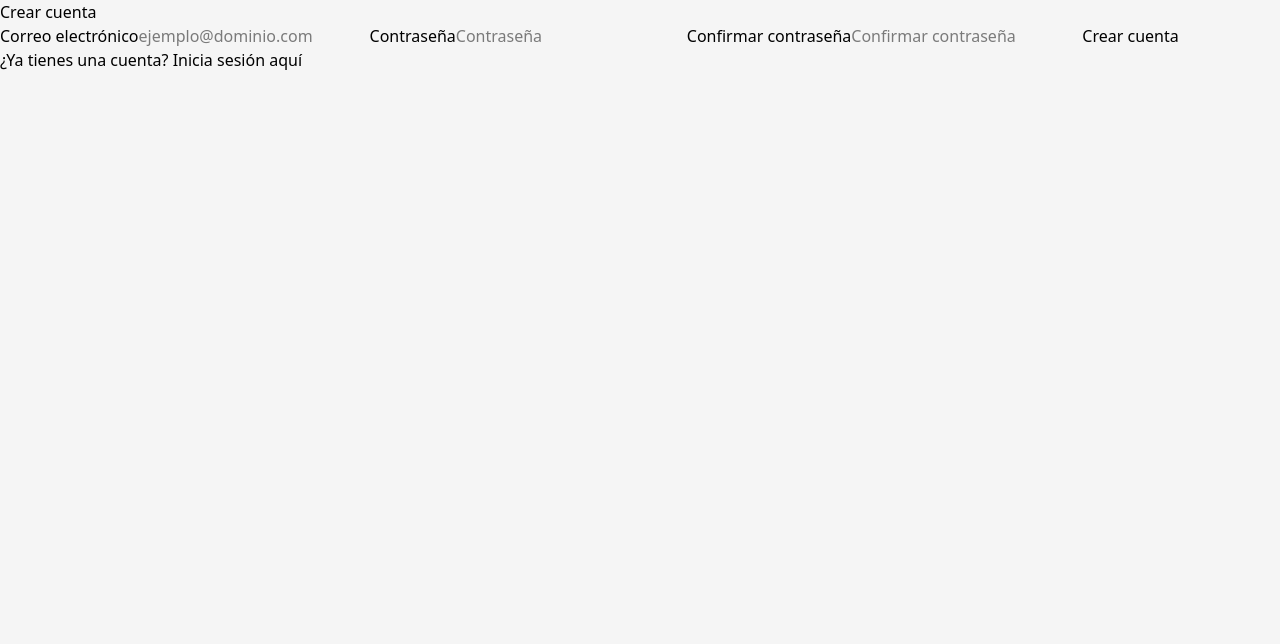
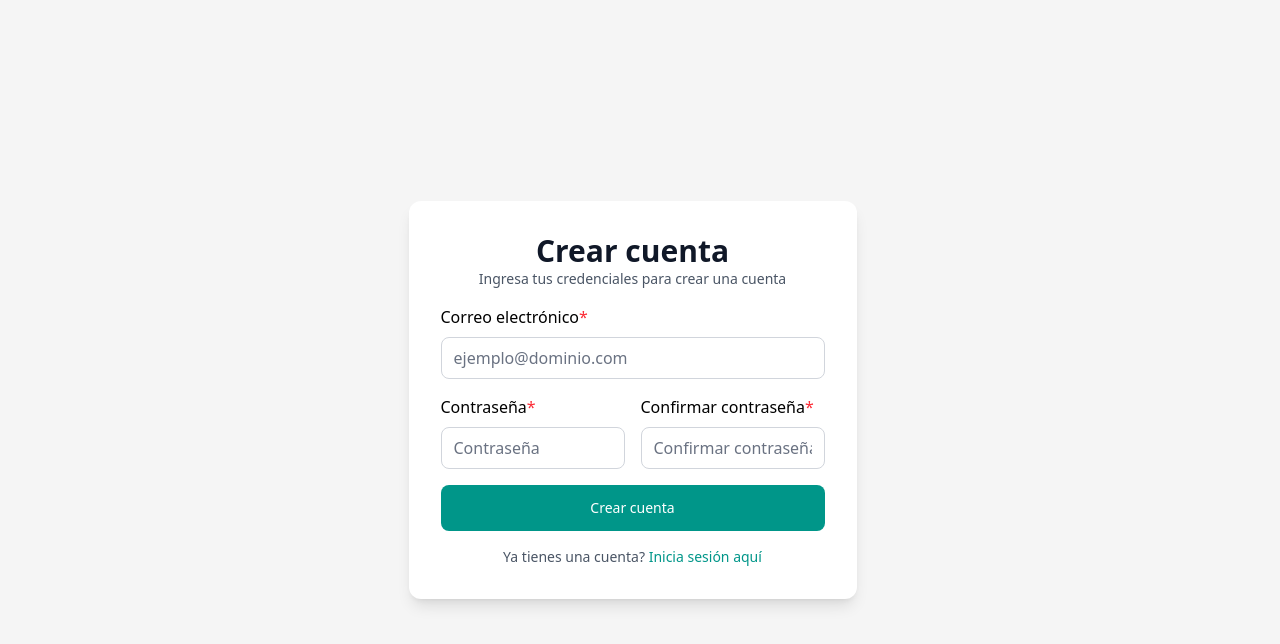
Before and after one commit to armandodev/piggsy-ent, a Next.js app: page /signup in a window 1280 px wide. Shown: the top 644 px of the page. Built offline with nearby package versions, Linux system fonts and the light colour scheme; no server answers.

Commit message:
Enhance UI components: refactor Login, Signup, and Signout pages for improved layout and styling; update Input and Submit components with better accessibility and design; add Link components for navigation.

```diff
--- a/src/app/login/page.tsx
+++ b/src/app/login/page.tsx
@@ -1,8 +1,11 @@
 "use client";
+
+import type React from "react";
 
 import { useState } from "react";
 import { Input, InputEmail, Submit } from "@/components/ui";
 import { login } from "@/lib/supabase/actions";
+import Link from "next/link";
 
 export default function LoginPage() {
   const [email, setEmail] = useState("");
@@ -16,9 +19,18 @@
   };
 
   return (
-    <main>
-      <h1>Iniciar sesión</h1>
-      <form>
+    <main className="min-h-screen flex items-center justify-center py-12 px-4 sm:px-6 lg:px-8">
+      <section className="grid gap-4 w-full max-w-md bg-white p-8 rounded-xl shadow-lg">
+        <div className="text-center">
+          <h1 className="text-3xl font-extrabold text-gray-900">
+            Iniciar sesión
+          </h1>
+          <p className="text-sm text-gray-600">
+            Ingresa tus credenciales para acceder a tu cuenta
+          </p>
+        </div>
+
+        <form className="grid gap-4">
           <InputEmail required value={email} onChange={handleEmailChange} />
           <Input
             type="password"
@@ -33,12 +45,18 @@
           />
           <Submit label="Ingresar" action={login} />
         </form>
-      <p>
+
+        <p className="text-sm text-center text-gray-600">
           ¿No tienes una cuenta?{" "}
-        <a href="/signup" aria-label="Ir a la página de registro">
+          <Link
+            href="/signup"
+            aria-label="Ir a la página de registro"
+            className="font-medium text-teal-600 hover:text-teal-500 transition-colors"
+          >
             Regístrate aquí
-        </a>
+          </Link>
         </p>
+      </section>
     </main>
   );
 }
--- a/src/app/page.tsx
+++ b/src/app/page.tsx
@@ -11,10 +11,12 @@
     redirect("/login");
   }
   return (
-    <main>
+    <>
       <Navbar />
-      <h1>Piggsy ENT</h1>
-      <h2>Bienvenido {data.user.email}</h2>
-    </main>
+      <main className="flex flex-col items-center justify-center min-h-screen p-4">
+        <h1 className="text-3xl text-teal-900 font-bold">Piggsy ENT</h1>
+        <h2 className="text-lg">Bienvenido {data.user.email}</h2>
+      </main>
+    </>
   );
 }
--- a/src/app/signout/page.tsx
+++ b/src/app/signout/page.tsx
@@ -1,16 +1,19 @@
 import { signout } from "@/lib/supabase/actions";
+import Link from "next/link";
 
 export default async function SignoutPage() {
   await signout();
   return (
-    <main>
-      <h1>Cierre de sesión</h1>
-      <p>Has cerrado sesión correctamente.</p>
-      <p>
-        <a href="/login" aria-label="Ir a la página de inicio de sesión">
-          Inicia sesión aquí
-        </a>
-      </p>
+    <main className="flex flex-col gap-4 items-center justify-center min-h-screen p-4 text-center">
+      <h1 className="text-3xl text-teal-900 font-bold">Cierre de sesión</h1>
+      <p className="text-lg">Has cerrado sesión correctamente, hasta pronto.</p>
+      <Link
+        className="font-medium text-teal-600 hover:text-teal-500 transition-colors"
+        href="/login"
+        aria-label="Ir a la página de inicio de sesión"
+      >
+        Iniciar sesión
+      </Link>
     </main>
   );
 }
--- a/src/app/signup/page.tsx
+++ b/src/app/signup/page.tsx
@@ -3,6 +3,7 @@
 import { useState } from "react";
 import { Input, InputEmail, Submit } from "@/components/ui";
 import { signup } from "@/lib/supabase/actions";
+import Link from "next/link";
 
 export default function SignupPage() {
   const [email, setEmail] = useState("");
@@ -22,10 +23,20 @@
   };
 
   return (
-    <main>
-      <h1>Crear cuenta</h1>
-      <form>
+    <main className="min-h-screen flex items-center justify-center py-12 px-4 sm:px-6 lg:px-8">
+      <section className="grid gap-4 w-full max-w-md bg-white p-8 rounded-xl shadow-lg">
+        <div className="text-center">
+          <h1 className="text-3xl font-extrabold text-gray-900">
+            Crear cuenta
+          </h1>
+          <p className="text-sm text-gray-600">
+            Ingresa tus credenciales para crear una cuenta
+          </p>
+        </div>
+
+        <form className="grid gap-4">
           <InputEmail required value={email} onChange={handleEmailChange} />
+          <div className="grid grid-cols-1 sm:grid-cols-2 gap-4">
             <Input
               type="password"
               id="password"
@@ -48,14 +59,20 @@
               value={confirmPassword}
               onChange={handleConfirmPasswordChange}
             />
+          </div>
           <Submit label="Crear cuenta" action={signup} />
         </form>
-      <p>
-        ¿Ya tienes una cuenta?{" "}
-        <a href="/login" aria-label="Ir a la página de inicio de sesión">
+        <p className="text-sm text-center text-gray-600">
+          Ya tienes una cuenta?{" "}
+          <Link
+            href="/login"
+            aria-label="Ir a la página de inicio de sesión"
+            className="font-medium text-teal-600 hover:text-teal-500 transition-colors"
+          >
             Inicia sesión aquí
-        </a>
+          </Link>
         </p>
+      </section>
     </main>
   );
 }
--- a/src/components/ui/Input.tsx
+++ b/src/components/ui/Input.tsx
@@ -12,9 +12,13 @@
   onChange,
 }) => {
   return (
-    <label>
-      {label}
+    <label className="grid gap-2">
+      <span>
+        {label}
+        {required && <span className="text-red-500">*</span>}
+      </span>
       <input
+        className="appearance-none rounded-lg relative block w-full px-3 py-2 border border-gray-300 placeholder-gray-500 text-gray-900 focus:outline-none focus:ring-2 focus:ring-teal-500 focus:border-teal-500"
         type={type}
         id={id}
         name={name}
--- a/src/components/ui/Submit.tsx
+++ b/src/components/ui/Submit.tsx
@@ -5,5 +5,12 @@
   label: string;
   action: (formData: FormData) => void;
 }) {
-  return <button formAction={action}>{label}</button>;
+  return (
+    <button
+      className="group relative w-full flex justify-center py-3 px-4 border border-transparent text-sm font-medium rounded-lg text-white bg-teal-600 hover:bg-teal-700 focus:outline-none focus:ring-2 focus:ring-offset-2 focus:ring-teal-500 transition-colors cursor-pointer"
+      formAction={action}
+    >
+      {label}
+    </button>
+  );
 }
```
Also changed, not shown: src/types/input.ts (added, +18 -0 lines). Lines whose indentation alone changed are shown as unchanged.
